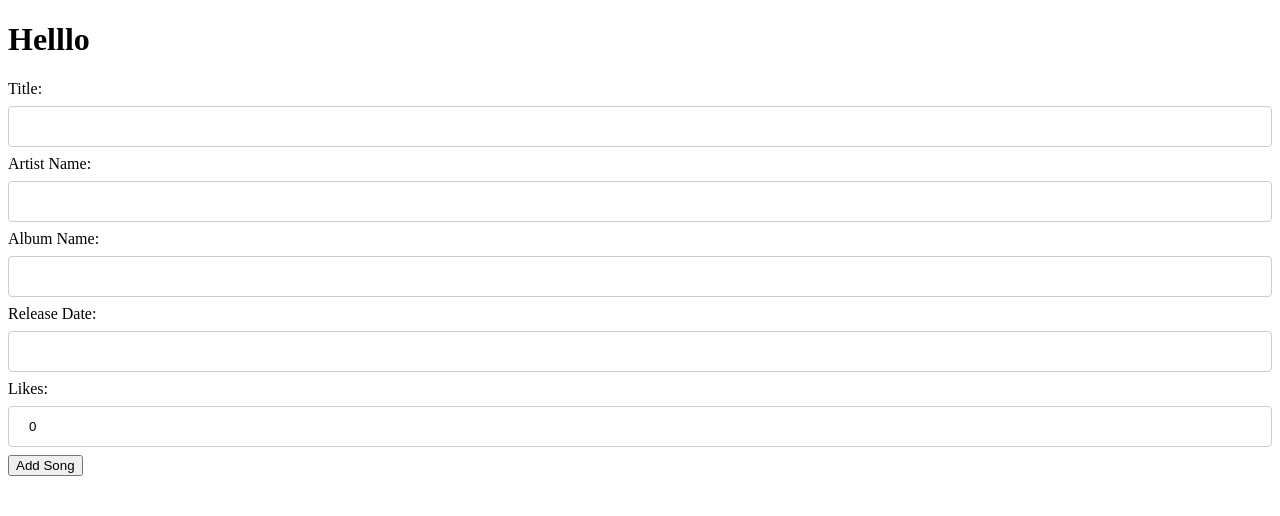
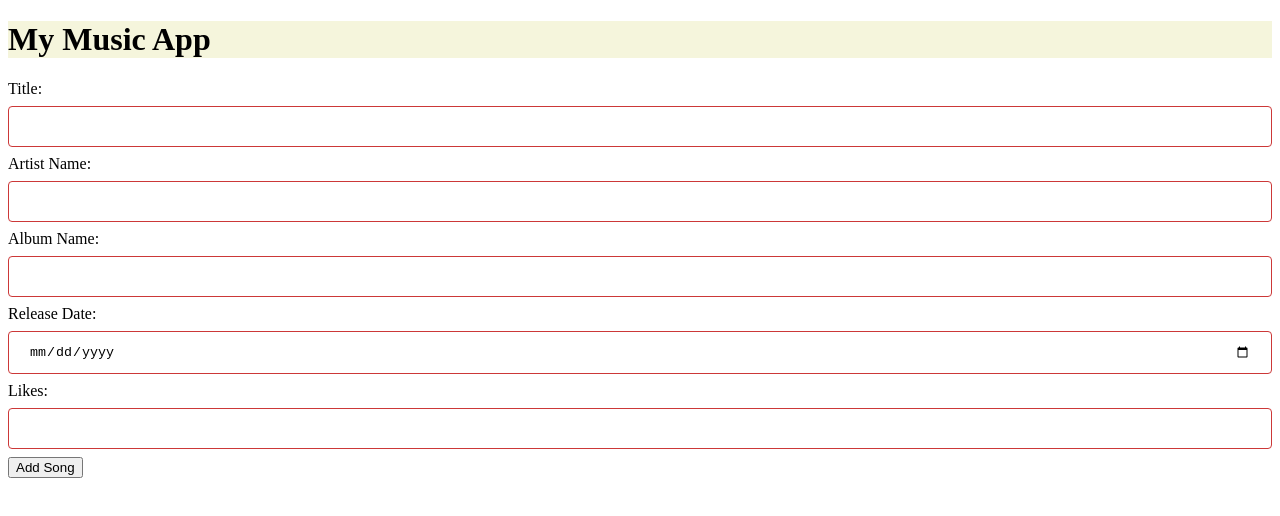
Before and after one commit to JakeHaustveit/MusicLibraryWebApp, a React (Create React App) app: page / in a window 1280 px wide. Shown: the top 516 px of the page. Built offline with nearby package versions, Linux system fonts and the light colour scheme; no server answers.

Commit message:
Finished Create song app

```diff
--- a/src/App.js
+++ b/src/App.js
@@ -35,7 +35,7 @@ class App extends Component {
       <div>
       <Header />
       <DisplayAllMusic songs={this.state.songs} />
-      <CreateSong />
+      <CreateSong  getAllSongs={this.getAllSongs} />
       </div>
     )
   }
--- a/src/components/CreateSong/CreateSong.css
+++ b/src/components/CreateSong/CreateSong.css
@@ -1,9 +1,9 @@
-input[type=text], select {
+input[type=text], select, input {
     width: 100%;
     padding: 12px 20px;
     margin: 8px 0;
     display: inline-block;
-    border: 1px solid #ccc;
+    border: 1px solid rgb(204, 56, 56);
     border-radius: 4px;
     box-sizing: border-box;
   }
--- a/src/components/CreateSong/CreateSong.jsx
+++ b/src/components/CreateSong/CreateSong.jsx
@@ -6,27 +6,33 @@ import './CreateSong.css'
 
 
 class CreateSong extends Component{
-    state= {
-        title:"",
-        artist:"",
-        album:"",
-        release_date:"",
-        likes:""
+    constructor(props){
+        super(props);
+
+        this.state= {
+            title:"",
+            artist:"",
+            album:"",
+            release_date:"",
+            likes:""
+        }
     }
 
     handleChange = (event) => {
 
         console.log("hello")
         this.setState({
-          [event.target.name]: event.target.name,
+          [event.target.name]: event.target.value,
         })
     }
 
-    handleSubmit = async(event) => {
+    handleSubmit = async (event) => {
         event.preventDefault();
 
         let newSong = this.state
         await axios.post("http://127.0.0.1:8000/music/", newSong)
+        console.log("song has been created")
+        this.props.getAllSongs()
 
 
 
@@ -34,19 +40,19 @@ class CreateSong extends Component{
 
     render() {
         return(
-            <form  onSubmit={() => this.handleSubmit()}  method="post">
+            <form  onSubmit={(event) => this.handleSubmit(event)}  method="post">
 
                 <label>Title:</label>
                 <div className=''>
-                    <input  type="text" name="title" onChange={this.handleChange} ></input>
+                    <input  type="text" name="title" onChange={this.handleChange} value={this.state.title} />
                     <label>Artist Name:</label>
-                    <input type="text" name="artist" onChange={this.handleChange} ></input>
+                    <input type="text" name="artist" onChange={this.handleChange} value={this.state.artist} />
                     <label>Album Name:</label>
-                    <input type="text" name="album" onChange={this.handleChange} ></input>
+                    <input type="text" name="album" onChange={this.handleChange} value={this.state.album} />
                     <label>Release Date:</label>
-                    <input type="text" name="release_date" onChange={this.handleChange} ></input>
+                    <input type="date" name="release_date" onChange={this.handleChange} value={this.state.release_date} />
                     <label>Likes:</label>
-                    <input type="text" name="likes" onChange={this.handleChange} value='0' ></input>
+                    <input type="text" name="likes" onChange={this.handleChange} value={this.state.likes} />
                     <button type="submit">Add Song</button>
                 </div>
 
--- a/src/components/Header/Header.css
+++ b/src/components/Header/Header.css
@@ -0,0 +1,3 @@
+.header{
+    background-color: beige;
+}
--- a/src/components/Header/Header.jsx
+++ b/src/components/Header/Header.jsx
@@ -1,9 +1,10 @@
 import React from "react";
+import './Header.css'
 
 
 const Header = (props) => {
     return(
-        <h1>Helllo</h1>
+        <h1 className='header'>My Music App</h1>
     )
 
 }
```
